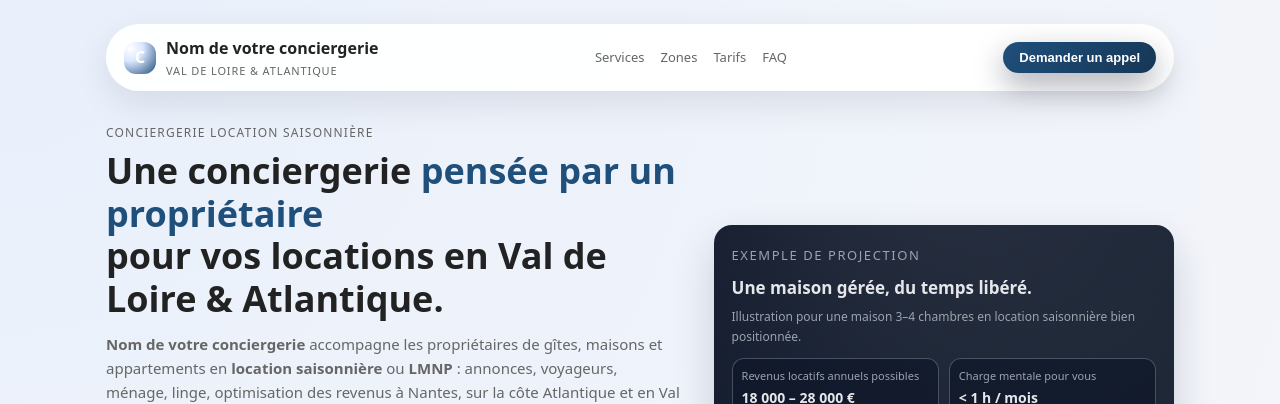
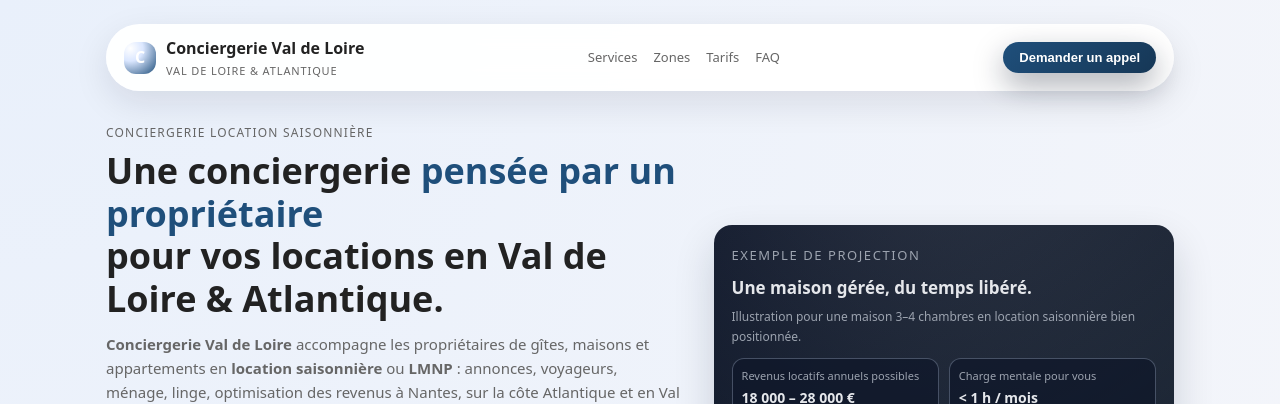
Before and after one commit to sgboishultimmo/conciergerie, a plain HTML site: page index.html in a window 1280 px wide. Shown: the top 404 px of the page. Drawn offline with Linux system fonts and the light colour scheme.

Commit message:
Update brand name to 'Conciergerie Val de Loire'

```diff
--- a/index.html
+++ b/index.html
@@ -621,8 +621,8 @@
       <div class="brand">
         <div class="brand-mark">C</div>
         <div>
-          <!-- 🔁 REMPLACE "Nom de votre conciergerie" PARTOUT DANS LA PAGE -->
-          <div class="brand-text-title">Nom de votre conciergerie</div>
+          <!-- 🔁 REMPLACE "Conciergerie Val de Loire" PARTOUT DANS LA PAGE -->
+          <div class="brand-text-title">Conciergerie Val de Loire</div>
           <div class="brand-text-sub">Val de Loire & Atlantique</div>
         </div>
       </div>
@@ -647,7 +647,7 @@
             pour vos locations en Val de Loire & Atlantique.
           </h1>
           <p class="hero-sub">
-            <strong>Nom de votre conciergerie</strong> accompagne les propriétaires de gîtes, maisons
+            <strong>Conciergerie Val de Loire</strong> accompagne les propriétaires de gîtes, maisons
             et appartements en <strong>location saisonnière</strong> ou <strong>LMNP</strong> :
             annonces, voyageurs, ménage, linge, optimisation des revenus
             à Nantes, sur la côte Atlantique et en Val de Loire.
```
